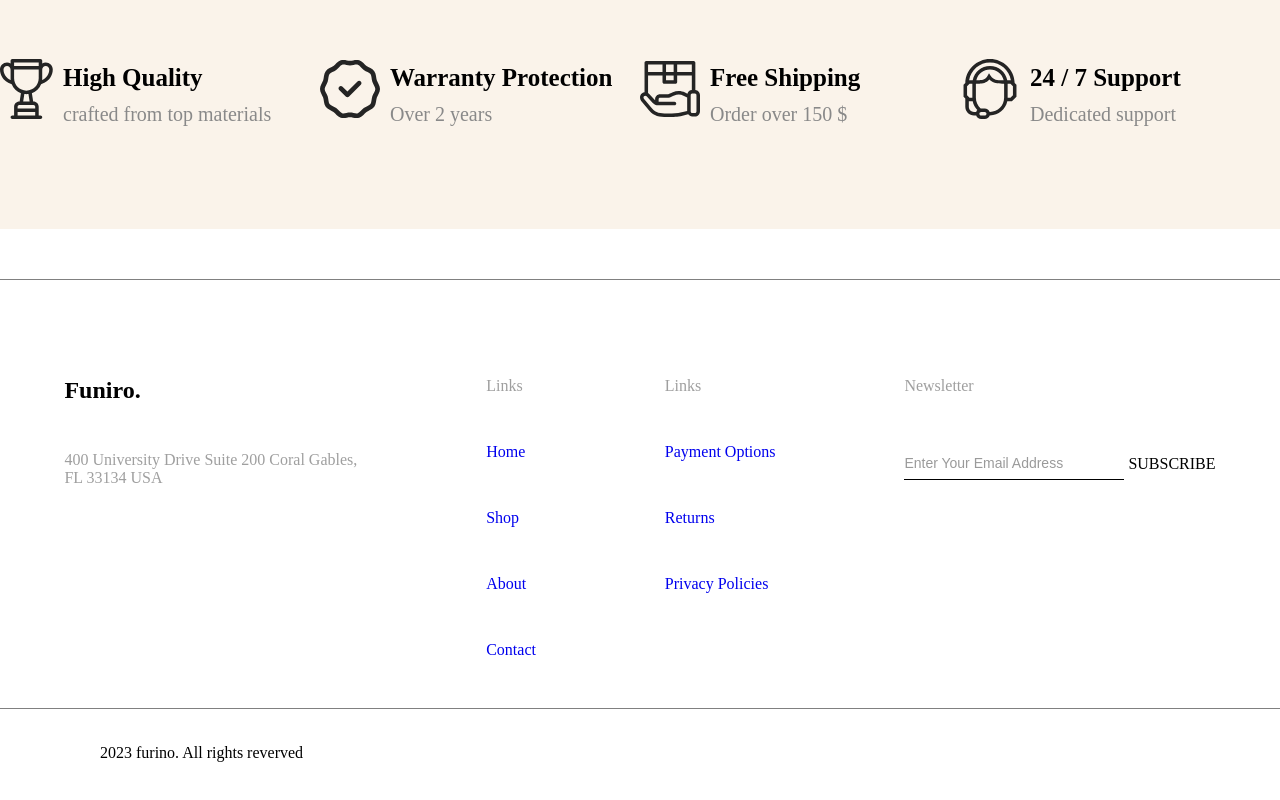
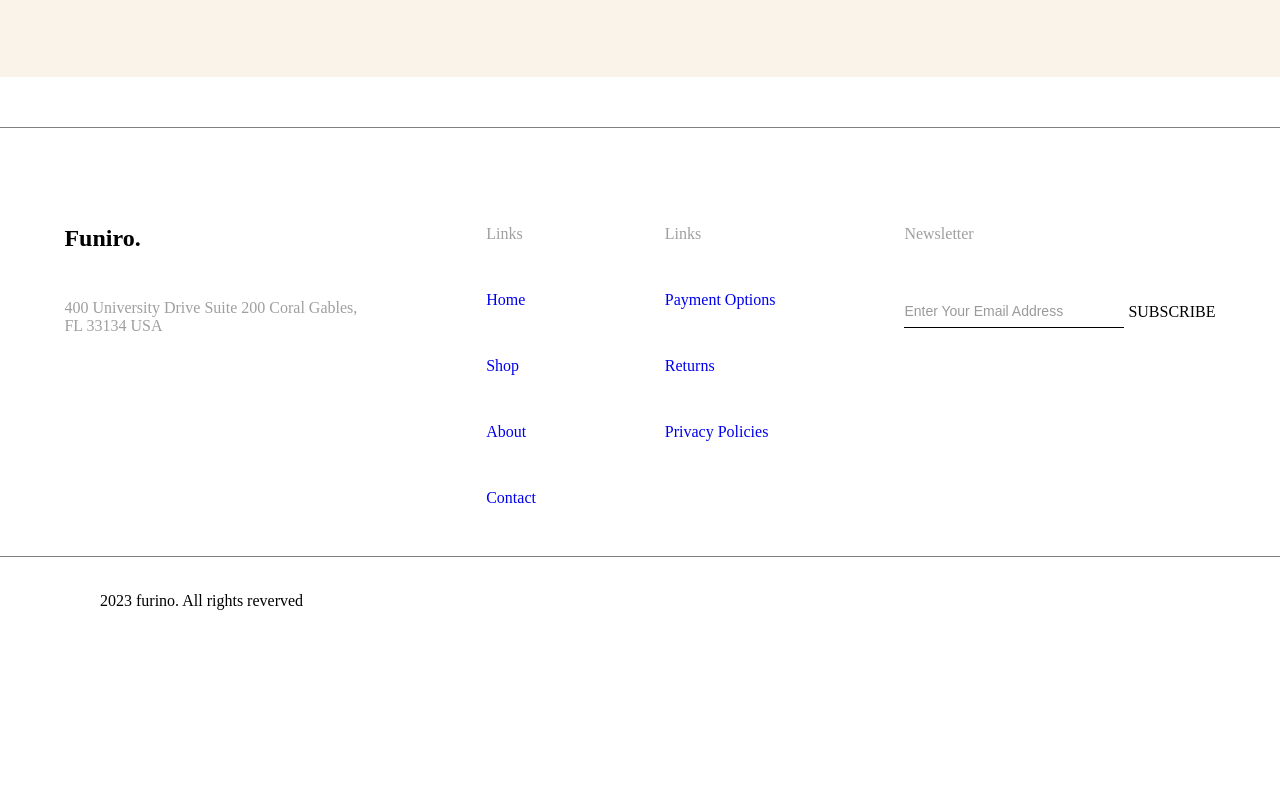
Before and after one commit to H-Robert1998/eComerciaWebSite, a React (Vite) app: page /contactpage in a window 1280 px wide. Shown: the part 1617-2417 px from the top of the page. After the commit the page ends 2265 px from the top, so only its background shows below. Built offline with nearby package versions, Linux system fonts and the light colour scheme.

Commit message:
fix footer text cheng size contact page text form melted

```diff
--- a/src/App.jsx
+++ b/src/App.jsx
@@ -15,7 +15,13 @@ function App() {
         <>
             <BrowserRouter>
                 <div className="maincontainer">
-                    <div style={{ display: "flex", gap: "5px" }}>
+                    <div
+                        style={{
+                            display: "flex",
+                            gap: "5px",
+                            flexWrap: "wrap",
+                        }}
+                    >
                         <Link to="">Home</Link>
                         <Link to="singleproductpage">SingleProduct</Link>
                         <Link to="productcomparisonpage">
--- a/src/components/contactPageComponets/contactConnectionMainSection/ContactConnectionMainSection.css
+++ b/src/components/contactPageComponets/contactConnectionMainSection/ContactConnectionMainSection.css
@@ -8,7 +8,7 @@
     flex-wrap: wrap-reverse;
 
     justify-content: center;
-    margin: 14px auto;
+    margin: 5px auto;
 }
 @media (max-width: 1439px) {
     .contactConnectionMainSection_container {
--- a/src/components/contactPageComponets/contactConnectionMainSection/contactConnectionMainSectionTittle/ContactConnectionMainSectionTittle.css
+++ b/src/components/contactPageComponets/contactConnectionMainSection/contactConnectionMainSectionTittle/ContactConnectionMainSectionTittle.css
@@ -1,6 +1,7 @@
 .contactConnectionMainSectionTittle_container {
     width: 645px;
-    margin: 98px auto;
+    margin: 48px auto;
+    margin-bottom: 0;
 }
 .contactConnectionMainSectionTittle_container_blok {
     display: flex;
--- a/src/components/footer/Footer.css
+++ b/src/components/footer/Footer.css
@@ -1,48 +1,48 @@
-.footer_container{
+.footer_container {
     width: 1440px;
     margin: auto;
     display: flex;
     flex-direction: column;
 }
-.footer_container_line{
+.footer_container_line {
     margin-top: 50px;
     width: 100%;
     height: 1px;
     background-color: gray;
 }
-.footer_container_blok{
+.footer_container_blok {
     margin-top: 48px;
     width: 100%;
     display: flex;
     flex-wrap: wrap;
     justify-content: space-around;
 }
-.footer_container_blok1_text1{
+.footer_container_blok1_text1 {
     margin-top: 50px;
     font-weight: 700;
     font-size: 24px;
     line-height: 100%;
     letter-spacing: 0%;
 }
-.footer_container_blok1_text2{
-    color: #9F9F9F;
+.footer_container_blok1_text2 {
+    color: #9f9f9f;
     margin-top: 50px;
     font-weight: 400;
     font-size: 16px;
     line-height: 100%;
     letter-spacing: 0%;
 }
-.footer_container_blok1_text3{
-    color: #9F9F9F;
+.footer_container_blok1_text3 {
+    color: #9f9f9f;
     margin-top: 2px;
     font-weight: 400;
     font-size: 16px;
     line-height: 100%;
     letter-spacing: 0%;
 }
-.footer_container_blok2_text{
+.footer_container_blok2_text {
     p {
-        color: #9F9F9F;
+        color: #9f9f9f;
         margin-top: 50px;
         font-weight: 500;
         font-size: 16px;
@@ -57,9 +57,9 @@
         letter-spacing: 0%;
     }
 }
-.footer_container_blok3_text{
+.footer_container_blok3_text {
     p {
-        color: #9F9F9F;
+        color: #9f9f9f;
         margin-top: 50px;
         font-weight: 500;
         font-size: 16px;
@@ -74,12 +74,28 @@
         letter-spacing: 0%;
     }
 }
-.footer_container_blok3_text p:first-of-type{
-    color: #9F9F9F;
+.footer_container_blok3_text p:first-of-type {
+    color: #9f9f9f;
 }
-.footer_container_blok4_text1{
+.footer_container_blok1_text {
+    padding-left: 5px;
+    padding-right: 5px;
+}
+.footer_container_blok2_text {
+    padding-left: 5px;
+    padding-right: 5px;
+}
+.footer_container_blok3_text {
+    padding-left: 5px;
+    padding-right: 5px;
+}
+.footer_container_blok4_text {
+    padding-left: 5px;
+    padding-right: 5px;
+}
+.footer_container_blok4_text1 {
     margin-top: 50px;
-    color: #9F9F9F;
+    color: #9f9f9f;
     font-family: Poppins;
     font-weight: 500;
     font-style: Medium;
@@ -87,13 +103,15 @@
     line-height: 100%;
     letter-spacing: 0%;
 }
-.footer_container_blok4_text_input{
+.footer_container_blok4_text_input {
     margin-top: 53px;
     display: flex;
     align-items: center;
-    p{margin-left: 4px;}
+    p {
+        margin-left: 4px;
+    }
 }
-.footer_container_blok4_text_input{
+.footer_container_blok4_text_input {
     input {
         width: 220px;
         border: none;
@@ -109,33 +127,32 @@
     }
 }
 .footer_container_blok2_text,
-.footer_container_blok3_text{
+.footer_container_blok3_text {
     ul {
-        li{
+        li {
             list-style-type: none;
         }
         a {
             text-decoration: none;
         }
-        a:hover{
+        a:hover {
             color: black;
         }
-        a:visited{
-            color:black
+        a:visited {
+            color: black;
         }
         a:active {
-            color:black
+            color: black;
         }
     }
 }
 
-.footer_container_lastText{
+.footer_container_lastText {
     margin-left: 100px;
     margin-top: 35px;
     margin-bottom: 38px;
 }
 @media (max-width: 1439px) {
-
     .footer_container {
         width: 100%;
         flex-wrap: wrap;
```
